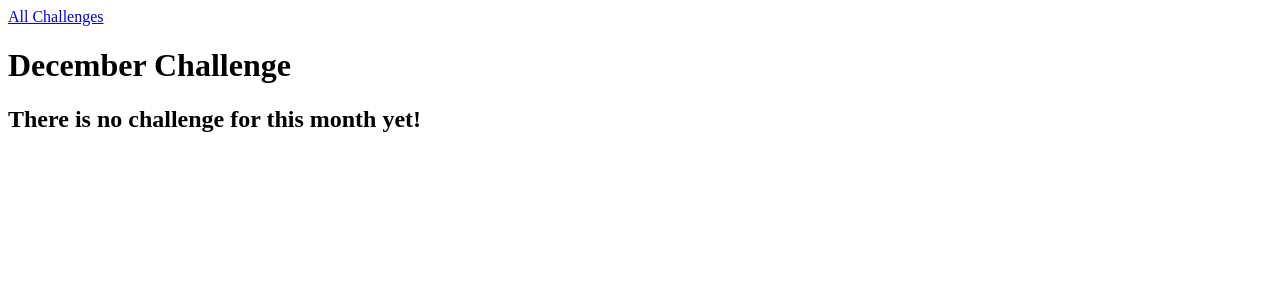
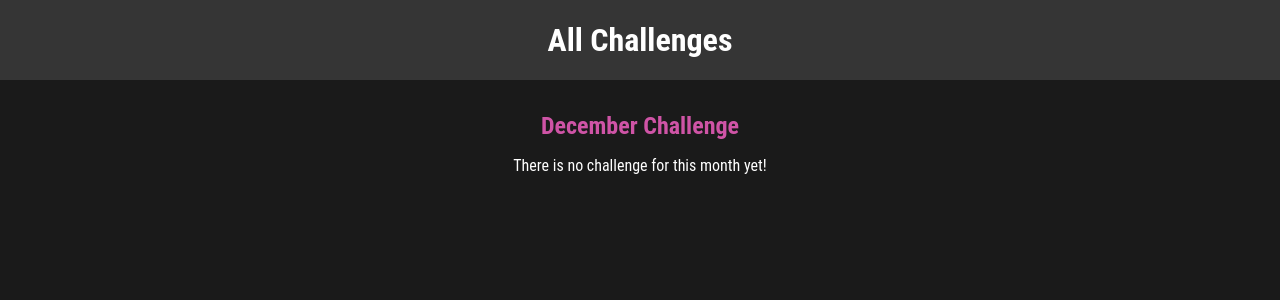
Before and after one commit to HarisSuta34/django-challenge, a Django app: page /challenges/december in a window 1280 px wide. Shown: the top 300 px of the page. Run offline with Django 5.2, Linux system fonts and the light colour scheme; some web fonts are replaced.

Commit message:
Adding global css and general css styling and finishing starter project

```diff
--- /dev/null
+++ b/challenges/static/challenges/challenge.css
@@ -0,0 +1,21 @@
+h1,h2{
+  text-align: center;
+  color: white;
+}
+
+h1{
+  font-size: 1.5rem;
+  margin: 2rem 0 1rem 0;
+  font-size: normal;
+  color: #cf54a6
+}
+
+h2{
+  font-size: 3rem;
+  font-weight: bold;
+}
+
+.fallback{
+  text-align: center;
+  color: white;
+}
--- /dev/null
+++ b/challenges/static/challenges/includes/header.css
@@ -0,0 +1,24 @@
+header {
+  width: 100%;
+  height: 5rem;
+  background-color: #353535;
+}
+
+header nav{
+  width:100%;
+  height:100%;
+  display: flex;
+  justify-content: center;
+  align-items: center;
+}
+
+header nav a{
+  color: white;
+  font-size: 2rem;
+  font-weight: bold;
+  text-decoration: none;
+}
+
+header nav a:hover, header nav a:active{
+  color: #e058b3;
+}
--- a/challenges/templates/challenges/challenge.html
+++ b/challenges/templates/challenges/challenge.html
@@ -1,4 +1,10 @@
 {% extends "base.html" %}
+{% load static %}
+
+{% block css_files %}
+  <link rel="stylesheet" href="{% static "challenges/challenge.css" %}">
+  <link rel="stylesheet" href="{% static "challenges/includes/header.css" %}">
+{% endblock %}
 
   {% block page_title %}
     {{month_name|title}} Challenge
@@ -13,6 +19,6 @@
     {% if text is not None%}
     <h2>{{ text }}</h2>
     {% else %}
-    <h2>There is no challenge for this month yet!</h2>
+    <p class="fallback">There is no challenge for this month yet!</p>
     {% endif %}
   {% endblock %}
--- a/challenges/templates/challenges/index.html
+++ b/challenges/templates/challenges/index.html
@@ -3,6 +3,7 @@
 
 {% block css_files %}
   <link rel="stylesheet" href="{% static "challenges/challenges.css" %}">
+  <link rel="stylesheet" href="{% static "challenges/includes/header.css" %}">
 {% endblock %}
 
 {% block page_title %}
--- a/monthly_challenges/settings.py
+++ b/monthly_challenges/settings.py
@@ -119,6 +119,10 @@ USE_TZ = True
 
 STATIC_URL = "static/"
 
+STATICFILES_DIRS = [
+    BASE_DIR / "static"
+]
+
 # Default primary key field type
 # https://docs.djangoproject.com/en/5.2/ref/settings/#default-auto-field
 
--- /dev/null
+++ b/static/styles.css
@@ -0,0 +1,10 @@
+@import url('https:fonts.googleappis.com/css2?family=Roboto+Condensed:wght@400;700&display=swap');
+
+html{
+  font-family: 'Roboto Condensed', sans-serif;
+}
+
+body{
+  margin: 0;
+  background-color: #1a1a1a;
+}
--- a/templates/base.html
+++ b/templates/base.html
@@ -1,9 +1,12 @@
+{% load static %}
+
 <!DOCTYPE html>
 <html lang="en">
   <head>
     <meta charset="UTF-8" />
     <meta name="viewport" content="width=device-width, initial-scale=1.0" />
     <title>{% block page_title %}My Challenges{% endblock %}</title>
+    <link rel="stylesheet" href="{% static "styles.css" %}">
     {% block css_files %}{% endblock %}
   </head>
   <body>
```
Also changed, not shown: challenges/static/challenges/challenges.css (+34 -1 lines).
